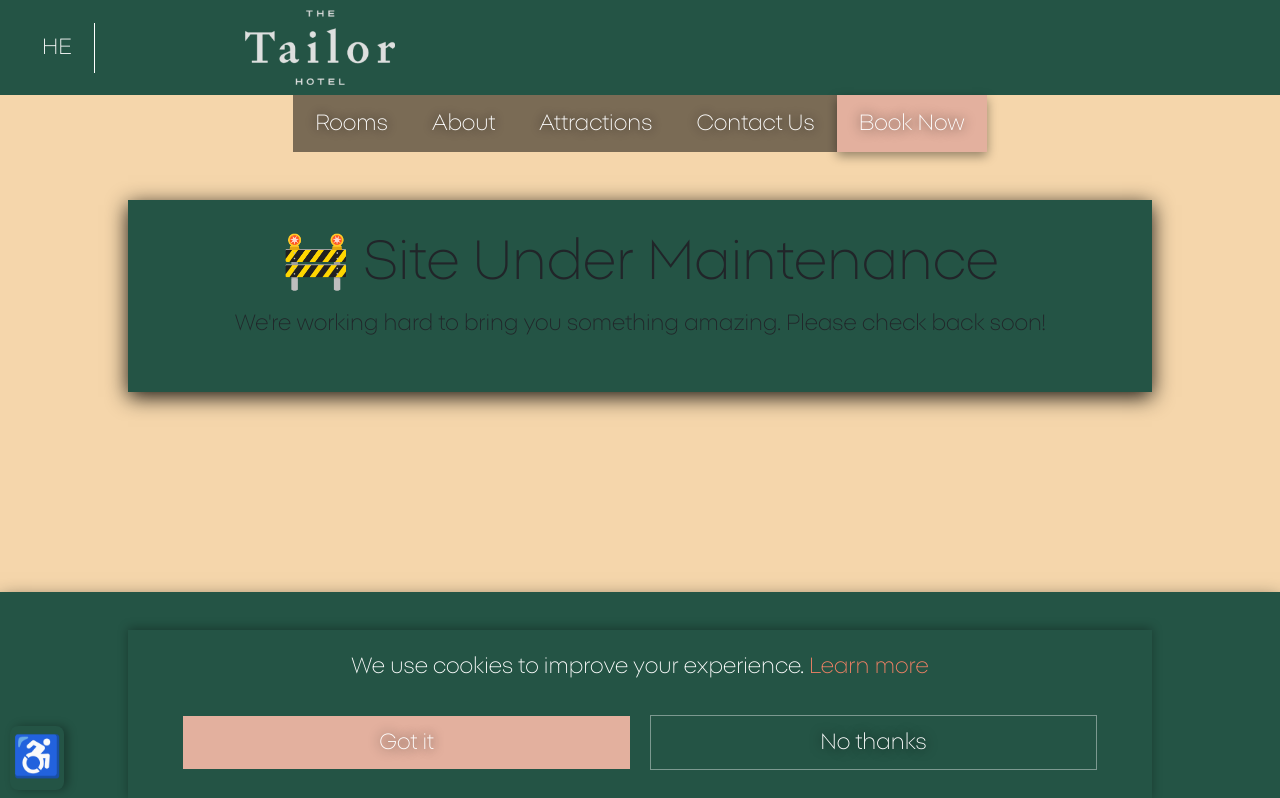
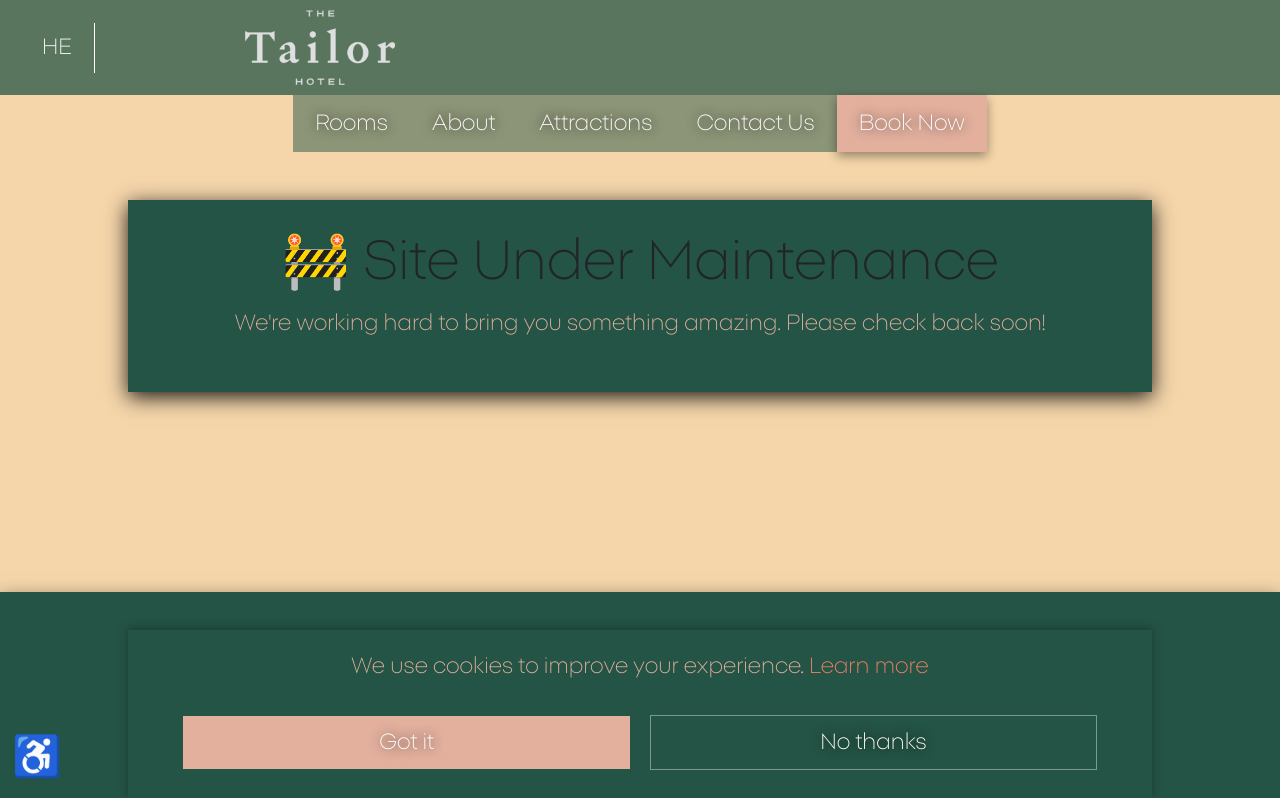
Before and after one commit to TheLordPasta/classicHotel, a React (Create React App) app: page /maintenance in a window 1280 px wide. Shown: the top 798 px of the page. Built offline with nearby package versions, Linux system fonts and the light colour scheme.

Commit message:
added more style

```diff
--- a/src/components/accessibilitywidget.tsx
+++ b/src/components/accessibilitywidget.tsx
@@ -12,7 +12,7 @@ const AccessibilityWidget: React.FC = () => {
     "--primary-color": "#245445",
     "--accent-color": "#f58266",
     "--hotel-background": "#f5d6ab",
-    "--dark-background": "#000000",
+    "--button-background": "#000000",
     "--text-color": "#ffffff",
     "--secondary-text-color": "#e3b09e",
     "--highlight-color": "#d1e7fe",
@@ -25,7 +25,7 @@ const AccessibilityWidget: React.FC = () => {
     "--primary-color": "#e3b09e",
     "--accent-color": "#245445",
     "--hotel-background": "#d1e7fe",
-    "--dark-background": "#000000",
+    "--button-background": "#ffffff",
     "--text-color": "#000000",
     "--secondary-text-color": "#333333",
     "--highlight-color": "#245445",
--- a/src/pages/maintenance.tsx
+++ b/src/pages/maintenance.tsx
@@ -4,7 +4,7 @@ import { useTranslation } from "react-i18next";
 function MaintenancePage() {
   const { t } = useTranslation();
   return (
-    <div className="container">
+    <div className="maintenance-container">
       <h1>{t("maintenancePage.maintenanceTitle")}</h1>
       <p>{t("maintenancePage.maintenanceText")}</p>
     </div>
--- a/src/styles/accessibilitywidget.css
+++ b/src/styles/accessibilitywidget.css
@@ -9,12 +9,12 @@
   cursor: pointer;
   font-size: 40px;
   list-style: none;
-  background-color: var(--primary-color);
-  box-shadow: 4px 0 10px rgba(0, 0, 0, 0.3);
+  background-color: color-mix(in srgb, var(--primary-color) 75%, transparent);
   border-radius: 8px;
+  transition: transform 0.3s ease;
 }
-.accessibility-toggle.open {
-  border-color: var(--button-color);
+.accessibility-toggle:hover {
+  transform: translateY(-5px);
 }
 
 .accessibility-drawer {
--- a/src/styles/header.css
+++ b/src/styles/header.css
@@ -1,7 +1,6 @@
 .header-container {
   position: relative;
   display: flex; /* Changed from list-item to flex for proper layout */
-  background-color: var(--primary-color);
   padding: 10px auto;
   z-index: 0;
 }
--- a/src/styles/maintenance.css
+++ b/src/styles/maintenance.css
@@ -1,4 +1,4 @@
-.container {
+.maintenance-container {
   text-align: center;
   background-color: var(--primary-color);
   /*background-image: url("../resources/images/cabin.jpg");
@@ -13,6 +13,9 @@
   margin: 200px auto;
   transition: transform 0.2s ease-in-out;
   padding: 30px;
+}
+.maintenance-container p {
+  color: var(--secondary-text-color);
 }
 .container:hover {
   transform: translateY(-5px);
--- a/src/styles/navbar.css
+++ b/src/styles/navbar.css
@@ -20,19 +20,23 @@
   width: 100%;
   transition: background-color 0.3s ease-in-out;
 }
-
+.nav-logo-container {
+  background-color: color-mix(in srgb, var(--primary-color) 75%, transparent);
+  display: block;
+  align-items: center;
+  display: flex;
+  padding: 10px 20px;
+  transition: background-color 0.3s ease-in-out;
+}
 /* Navbar when Scrolled */
 .navbar-container.scrolled {
   background-color: var(--primary-color);
   box-shadow: 0px 4px 10px rgba(0, 0, 0, 0.4);
+  .nav-logo-container {
+    background-color: var(--primary-color);
+  }
 }
-.nav-logo-container {
-  background-color: var(--primary-color);
-  display: block;
-  align-items: center;
-  display: flex;
-  padding: 10px 20px;
-}
+
 .navbar-logo {
   display: flex;
   justify-content: center; /* Center the logo */
@@ -54,7 +58,11 @@
 }
 
 .navbar-btn {
-  background-color: rgba(0, 0, 0, 0.5); /* Remove default background */
+  background-color: color-mix(
+    in srgb,
+    var(--primary-color) 50%,
+    transparent
+  ); /* Remove default background */
   color: var(--text-color);
   border: 2px solid transparent; /* No border until hover */
   padding: 10px 20px;
--- a/src/styles/theme.css
+++ b/src/styles/theme.css
@@ -6,7 +6,7 @@
   --primary-color: #245445; /* Deep Green (PANTONE 567 C) */
   --accent-color: #f58266; /* Warm Accent (PANTONE 486 C) */
   --hotel-background: #f5d6ab; /* Soft Tan (PANTONE 7507 C) */
-  --dark-background: #000000; /* Black (PANTONE Black C) */
+  --button-background: #000000; /* Black (PANTONE Black C) */
   --text-color: #ffffff; /* White (PANTONE White) */
   --secondary-text-color: #e3b09e; /* Soft Coral (PANTONE 693 C) */
   --highlight-color: #d1e7fe; /* Light Blue Accent (PANTONE 2717 C) */
@@ -70,3 +70,11 @@ a {
 small {
   font-size: 0.82rem; /* ~18px */
 }
+a:hover,
+a:focus {
+  color: var(--accent-color) !important;
+}
+
+p {
+  color: var(--secondary-text-color) !important;
+}
```
